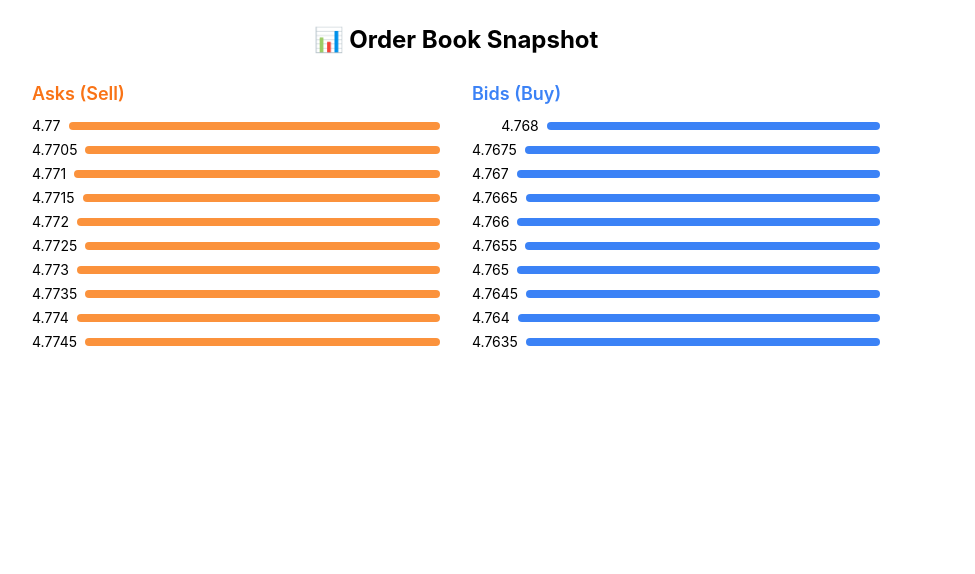
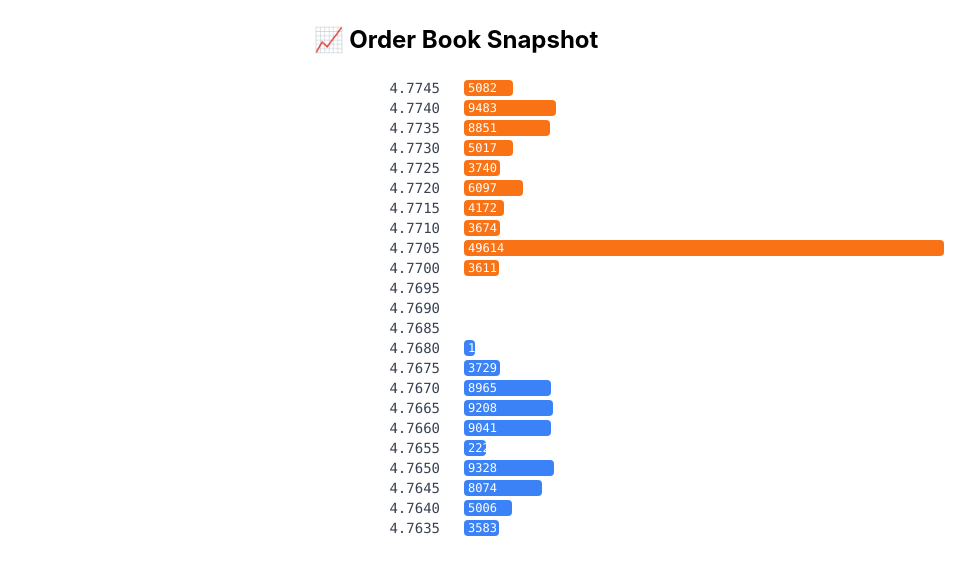
Before and after one commit to lbmrytskv/Orderbook, an Angular app: page / in a window 1280 px wide. Shown: the top 574 px of the page, without its empty margins (184-1159 px from the left). Built offline with nearby package versions, Linux system fonts and the light colour scheme.

Commit message:
added some styling

```diff
--- a/src/app/components/order-book/order-book.component.html
+++ b/src/app/components/order-book/order-book.component.html
@@ -1,23 +1,35 @@
-<div class="p-6 max-w-4xl mx-auto">
-    <h2 class="text-2xl font-bold text-center mb-6">📊 Order Book Snapshot</h2>
+<div class="p-6 max-w-5xl mx-auto">
+  <h2 class="text-2xl font-bold text-center mb-6">📈 Order Book Snapshot</h2>
 
-    <div class="flex justify-between gap-8">
-      <!-- Asks (Sell) -->
-      <div class="w-1/2">
-        <h3 class="text-orange-500 font-semibold mb-2 text-lg">Asks (Sell)</h3>
-        <div *ngFor="let ask of asks" class="flex items-center gap-2 mb-1">
-          <span class="w-24 text-sm text-right">{{ ask.price }}</span>
-          <div class="h-2 bg-orange-400 rounded" [style.width.%]="(+ask.size) / 10"></div>
+  <div class="grid grid-cols-2 gap-4 font-mono text-sm">
+    <!-- PRICE COLUMN -->
+    <div class="flex flex-col gap-1 items-end pr-2 text-gray-700">
+      <div *ngFor="let level of levels" class="h-4 flex items-center justify-end w-20">
+        {{ getPriceFormatted(level.price) }}
+      </div>
+    </div>
+
+    <!-- ORDER BAR COLUMN -->
+    <div class="flex flex-col gap-1">
+      <div *ngFor="let level of levels" class="relative h-4 w-full">
+        <!-- ASK BAR -->
+        <div
+          *ngIf="level.askSize"
+          class="absolute h-4 bg-orange-500 text-white text-xs px-1 flex items-center rounded"
+          [style.width.%]="getSizePercent(level.askSize)"
+        >
+          {{ level.askSize }}
         </div>
-      </div>
 
-      <!-- Bids (Buy) -->
-      <div class="w-1/2">
-        <h3 class="text-blue-500 font-semibold mb-2 text-lg">Bids (Buy)</h3>
-        <div *ngFor="let bid of bids" class="flex items-center gap-2 mb-1">
-          <span class="w-24 text-sm text-right">{{ bid.price }}</span>
-          <div class="h-2 bg-blue-500 rounded" [style.width.%]="(+bid.size) / 10"></div>
+        <!-- BID BAR -->
+        <div
+          *ngIf="level.bidSize"
+          class="absolute h-4 bg-blue-500 text-white text-xs px-1 flex items-center rounded"
+          [style.width.%]="getSizePercent(level.bidSize)"
+        >
+          {{ level.bidSize }}
         </div>
       </div>
     </div>
   </div>
+</div>
--- a/src/app/components/order-book/order-book.component.ts
+++ b/src/app/components/order-book/order-book.component.ts
@@ -1,6 +1,12 @@
 import { Component, OnInit } from '@angular/core';
 import { CommonModule } from '@angular/common';
 import { OrderBookDataService, OrderBookSnapshot } from '../../services/order-book-data.service';
+
+type Level = {
+  price: number;
+  askSize?: number;
+  bidSize?: number;
+};
 
 @Component({
   selector: 'app-order-book',
@@ -15,24 +21,56 @@ export class OrderBookComponent implements OnInit {
 
   ngOnInit(): void {
     this.dataService.getSnapshots().subscribe((data) => {
-      console.log('Loaded snapshot:', data);
       this.snapshot = data[0];
     });
   }
 
-  get bids() {
+  get levels(): Level[] {
     if (!this.snapshot) return [];
-    return Array.from({ length: 10 }, (_, i) => ({
-      price: this.snapshot!['Bid' + (i + 1)],
-      size: this.snapshot!['Bid' + (i + 1) + 'Size'],
-    }));
+
+    const askPrices = [];
+    const bidPrices = [];
+
+    for (let i = 1; i <= 10; i++) {
+      const askPrice = Number(this.snapshot['Ask' + i]);
+      if (!isNaN(askPrice)) askPrices.push(+askPrice.toFixed(4));
+
+      const bidPrice = Number(this.snapshot['Bid' + i]);
+      if (!isNaN(bidPrice)) bidPrices.push(+bidPrice.toFixed(4));
+    }
+
+    const allPrices = [...askPrices, ...bidPrices];
+    const minPrice = Math.min(...allPrices);
+    const maxPrice = Math.max(...allPrices);
+
+    const step = 0.0005;
+    const levels: Level[] = [];
+
+    for (let p = maxPrice; p >= minPrice; p -= step) {
+      const price = +p.toFixed(4);
+
+      const askIndex = askPrices.findIndex(ap => ap === price);
+      const bidIndex = bidPrices.findIndex(bp => bp === price);
+
+      const askSize = askIndex >= 0 ? Number(this.snapshot!['Ask' + (askIndex + 1) + 'Size']) : undefined;
+      const bidSize = bidIndex >= 0 ? Number(this.snapshot!['Bid' + (bidIndex + 1) + 'Size']) : undefined;
+
+      levels.push({ price, askSize, bidSize });
+    }
+
+    return levels;
   }
 
-  get asks() {
-    if (!this.snapshot) return [];
-    return Array.from({ length: 10 }, (_, i) => ({
-      price: this.snapshot!['Ask' + (i + 1)],
-      size: this.snapshot!['Ask' + (i + 1) + 'Size'],
-    }));
+  get maxSize(): number {
+    const allSizes = this.levels.flatMap((l) => [l.askSize || 0, l.bidSize || 0]);
+    return Math.max(...allSizes, 1);
+  }
+
+  getSizePercent(size?: number): number {
+    return size ? (size / this.maxSize) * 100 : 0;
+  }
+
+  getPriceFormatted(price: number): string {
+    return price.toFixed(4);
   }
 }
```
